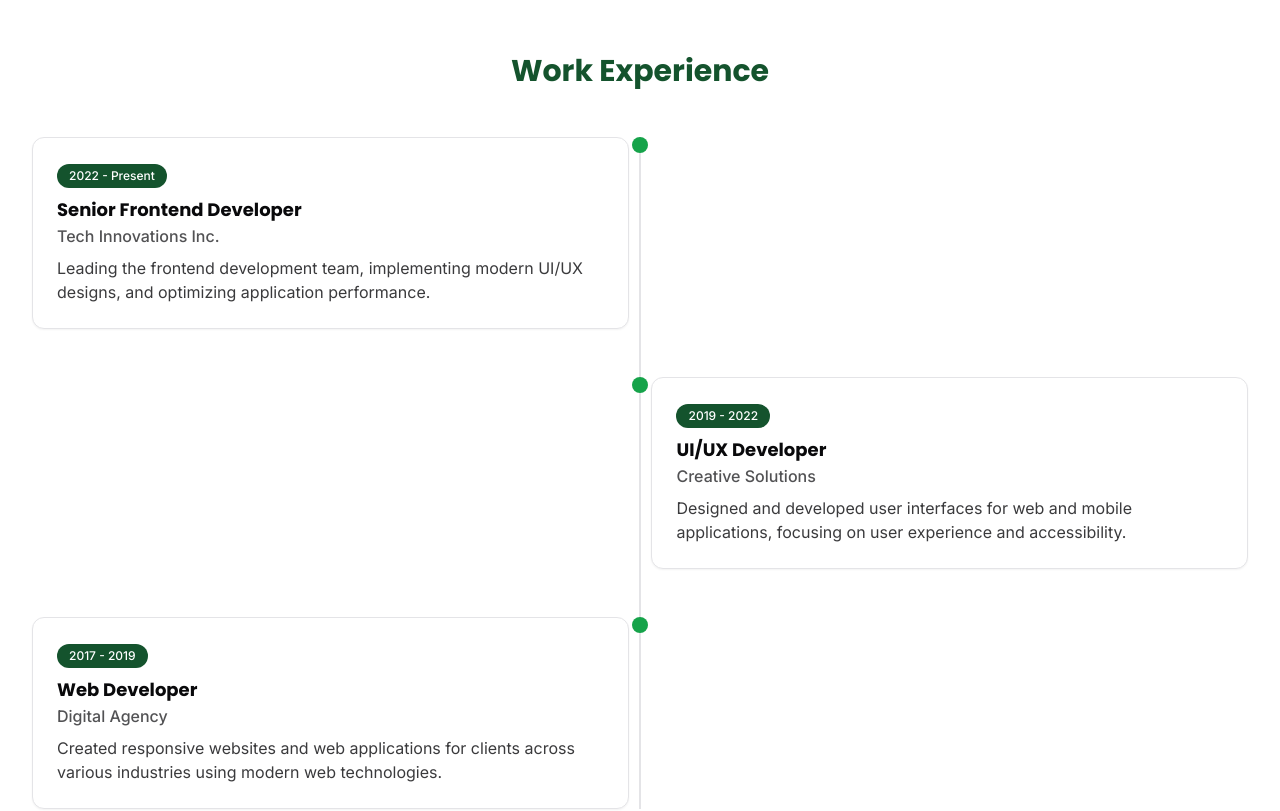
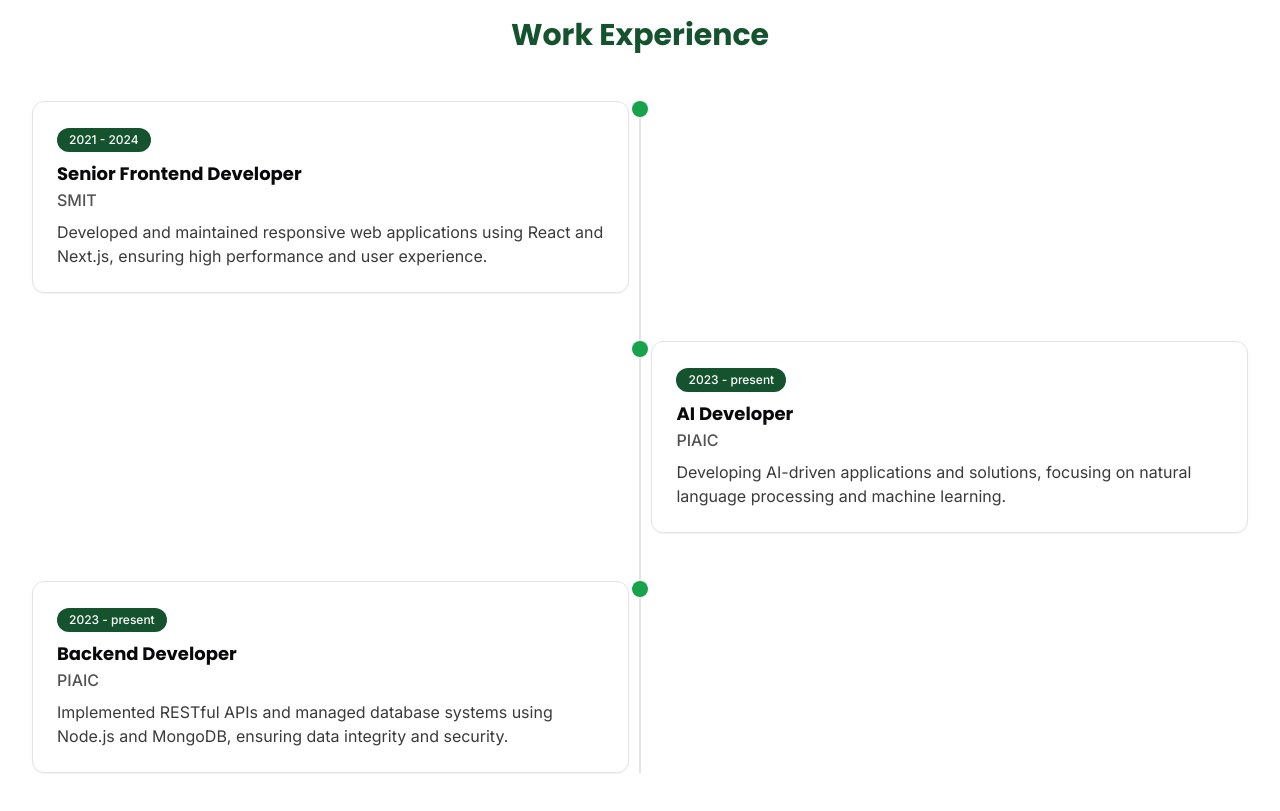
Before and after one commit to nihalraza369/My-Portfolio, a React (Vite) app: page / in a window 1280 px wide. Shown: the part 4240-5051 px from the top of the page. Built offline with nearby package versions, Linux system fonts and the light colour scheme.

Commit message:
my-portfolio

```diff
--- a/src/components/Skills.jsx
+++ b/src/components/Skills.jsx
@@ -13,9 +13,9 @@ const Skills = () => {
     },
     {
       id: 'design',
-      title: 'UI/UX Design',
+      title: 'AI Development',
       icon: <Palette size={24} />,
-      skills: ['Figma', 'Adobe XD', 'Sketch', 'Photoshop', 'Illustrator', 'Wireframing', 'Prototyping', 'User Research', 'Accessibility']
+      skills: ['Langchain', 'Langgraph', 'Crew Ai', 'Ai Agent',]
     },
     {
       id: 'backend',
@@ -39,7 +39,7 @@ const Skills = () => {
       id: 'other',
       title: 'Other Skills',
       icon: <Layout size={24} />,
-      skills: ['Git', 'GitHub', 'CI/CD', 'Docker', 'AWS', 'Vercel', 'Netlify', 'Testing', 'Performance Optimization', 'SEO']
+      skills: ['Git', 'GitHub', 'CI/CD', 'Docker', 'AWS', 'Vercel', 'Netlify', 'Testing', 'Performance Optimization', 'Networking']
     }
   ];
 
@@ -117,22 +117,22 @@ const Skills = () => {
           <div className="space-y-12">
             {[
               {
-                period: '2022 - Present',
+                period: '2021 - 2024',
                 role: 'Senior Frontend Developer',
-                company: 'Tech Innovations Inc.',
-                description: 'Leading the frontend development team, implementing modern UI/UX designs, and optimizing application performance.'
+                company: 'SMIT',
+                description: 'Developed and maintained responsive web applications using React and Next.js, ensuring high performance and user experience.'
               },
               {
-                period: '2019 - 2022',
-                role: 'UI/UX Developer',
-                company: 'Creative Solutions',
-                description: 'Designed and developed user interfaces for web and mobile applications, focusing on user experience and accessibility.'
+                period: '2023 - present',
+                role: 'AI Developer',
+                company: 'PIAIC',
+                description: 'Developing AI-driven applications and solutions, focusing on natural language processing and machine learning.'
               },
               {
-                period: '2017 - 2019',
-                role: 'Web Developer',
-                company: 'Digital Agency',
-                description: 'Created responsive websites and web applications for clients across various industries using modern web technologies.'
+                period: '2023 - present',
+                role: 'Backend Developer',
+                company: 'PIAIC',
+                description: 'Implemented RESTful APIs and managed database systems using Node.js and MongoDB, ensuring data integrity and security.'
               }
             ].map((item, index) => (
               <motion.div
```
